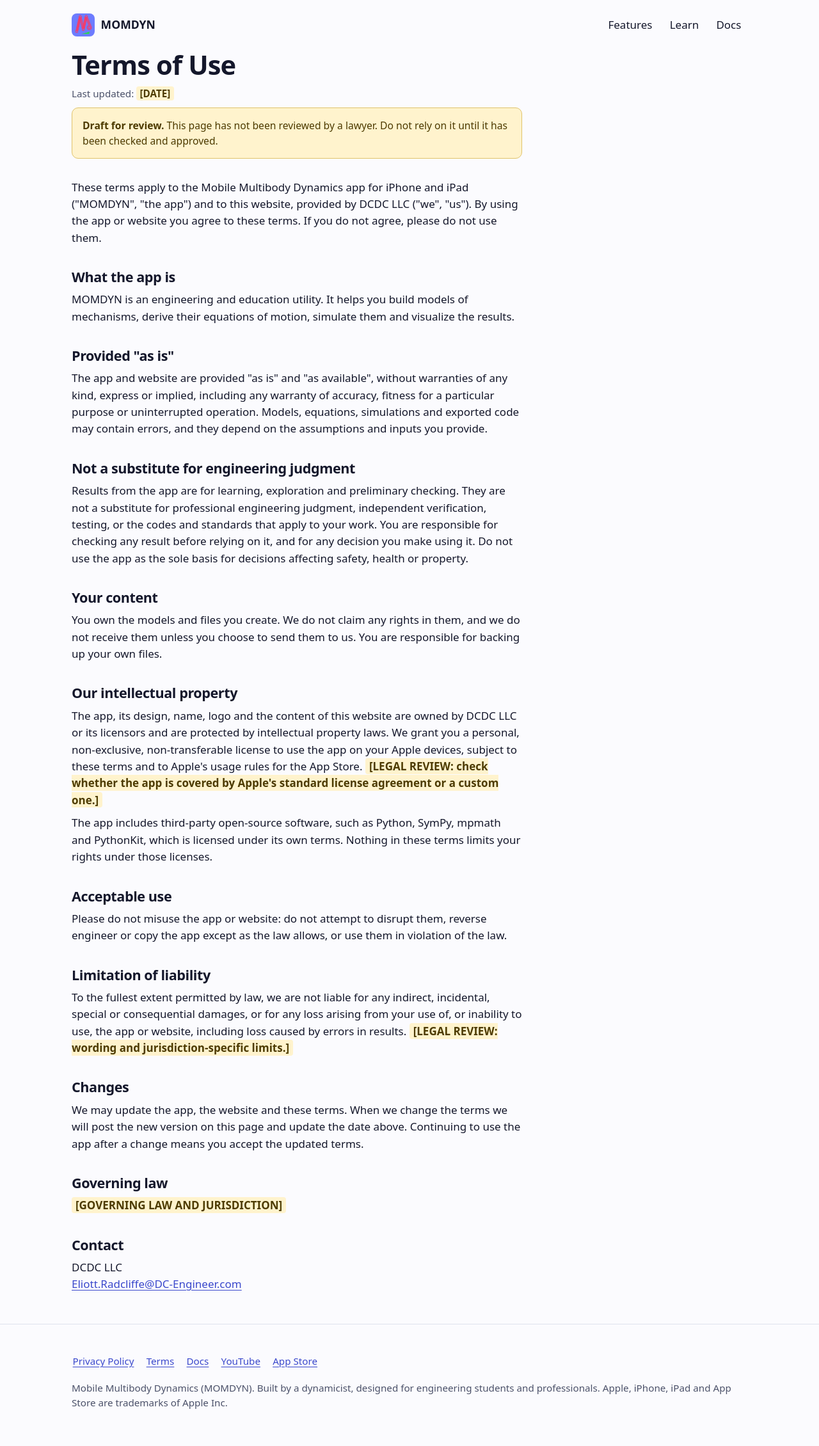
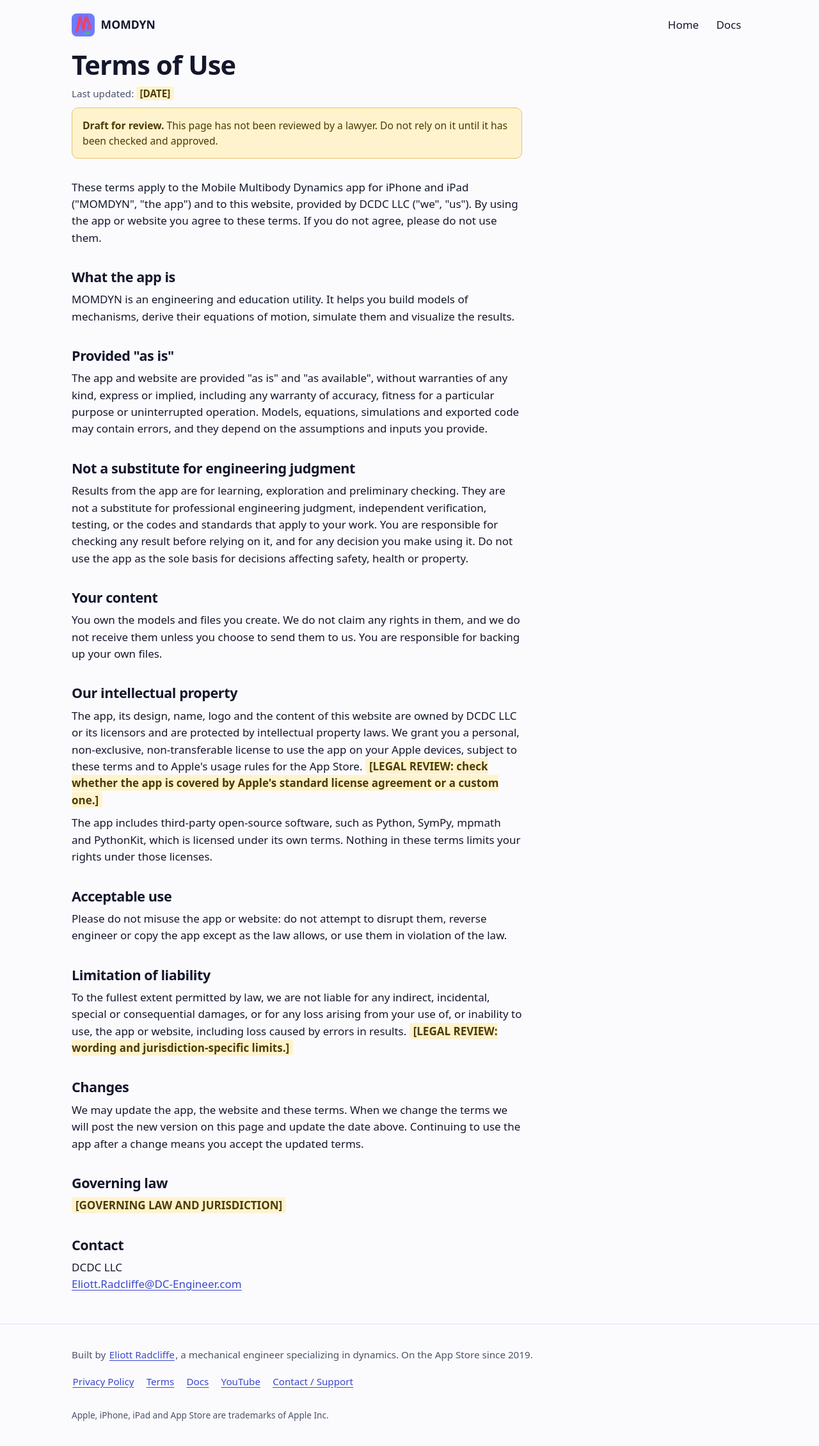
Before and after one commit to momdyn/web, a plain HTML site: page terms.html in a window 1280 px wide. Shown: the whole page at 64% size. Drawn offline with Linux system fonts and the light colour scheme; a web font is replaced by a local one.

Commit message:
Align legal pages with the redesign and drop the Android mention Co-Authored-By: Claude Sonnet 5.5 <noreply@anthropic.com> Claude-Session: https://claude.ai/code/session_01QN7xoDRci3RZCd7XxSsb97

```diff
--- a/terms.html
+++ b/terms.html
@@ -6,26 +6,25 @@
   <title>Terms of Use (draft) | MOMDYN</title>
   <meta name="description" content="Draft terms of use for the Mobile Multibody Dynamics (MOMDYN) iOS app and the momdyn.dc-engineer.com website.">
   <meta name="robots" content="noindex">
+
   <!-- DRAFT: remove the noindex tag above once the terms have been reviewed and approved. -->
   <link rel="canonical" href="https://momdyn.dc-engineer.com/terms.html">
   <meta name="theme-color" content="#14213d">
-  <link rel="icon" href="/favicon.ico" sizes="32x32">
-  <link rel="icon" href="/assets/favicon.png" type="image/png">
-  <link rel="apple-touch-icon" href="/assets/apple-touch-icon.png">
-  <link rel="preload" href="assets/fonts/noto-serif-bold.woff2" as="font" type="font/woff2" crossorigin>
+  <link rel="icon" href="favicon.ico" sizes="32x32">
+  <link rel="icon" href="assets/favicon.png" type="image/png">
+  <link rel="apple-touch-icon" href="assets/apple-touch-icon.png">
   <link rel="stylesheet" href="styles.css">
 </head>
 <body>
   <a class="skip" href="#main">Skip to content</a>
   <header class="site-header">
     <div class="wrap">
-      <a class="brand" href="/" aria-label="MOMDYN home">
+      <a class="brand" href="./" aria-label="MOMDYN home">
         <img src="assets/icon-512.png" width="36" height="36" alt="">
         MOMDYN
       </a>
       <nav class="site-nav" aria-label="Primary">
-        <a href="/#features">Features</a>
-        <a href="/#learn">Learn</a>
+        <a href="./">Home</a>
         <a href="https://momdyn.github.io/html/index.html">Docs</a>
       </nav>
     </div>
@@ -75,14 +74,15 @@
 
   <footer class="site-footer">
     <div class="wrap">
+      <p class="credit">Built by <a href="https://dc-engineer.com">Eliott Radcliffe</a>, a mechanical engineer specializing in dynamics. On the App Store since 2019.</p>
       <nav aria-label="Footer">
         <a href="privacy.html">Privacy Policy</a>
         <a href="terms.html">Terms</a>
         <a href="https://momdyn.github.io/html/index.html">Docs</a>
         <a href="https://www.youtube.com/@DC-Engineer">YouTube</a>
-        <a href="https://apps.apple.com/us/app/mobile-multibody-dynamics/id1491149780">App Store</a>
+        <a href="mailto:Eliott.Radcliffe@DC-Engineer.com">Contact / Support</a>
       </nav>
-      <p>Mobile Multibody Dynamics (MOMDYN). Built by a dynamicist, designed for engineering students and professionals. Apple, iPhone, iPad and App Store are trademarks of Apple Inc.</p>
+      <p class="legal">Apple, iPhone, iPad and App Store are trademarks of Apple Inc.</p>
     </div>
   </footer>
 </body>
```
Also changed, not shown: privacy.html (+10 -10 lines).
